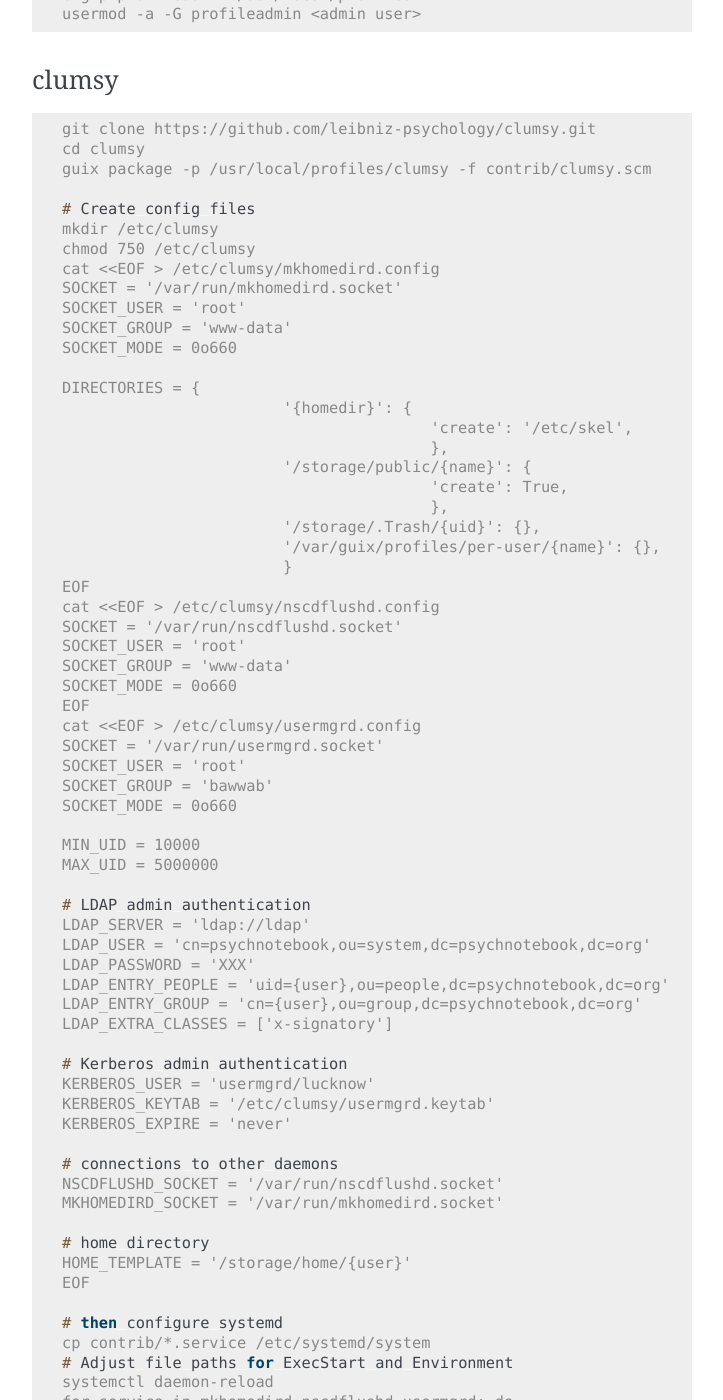
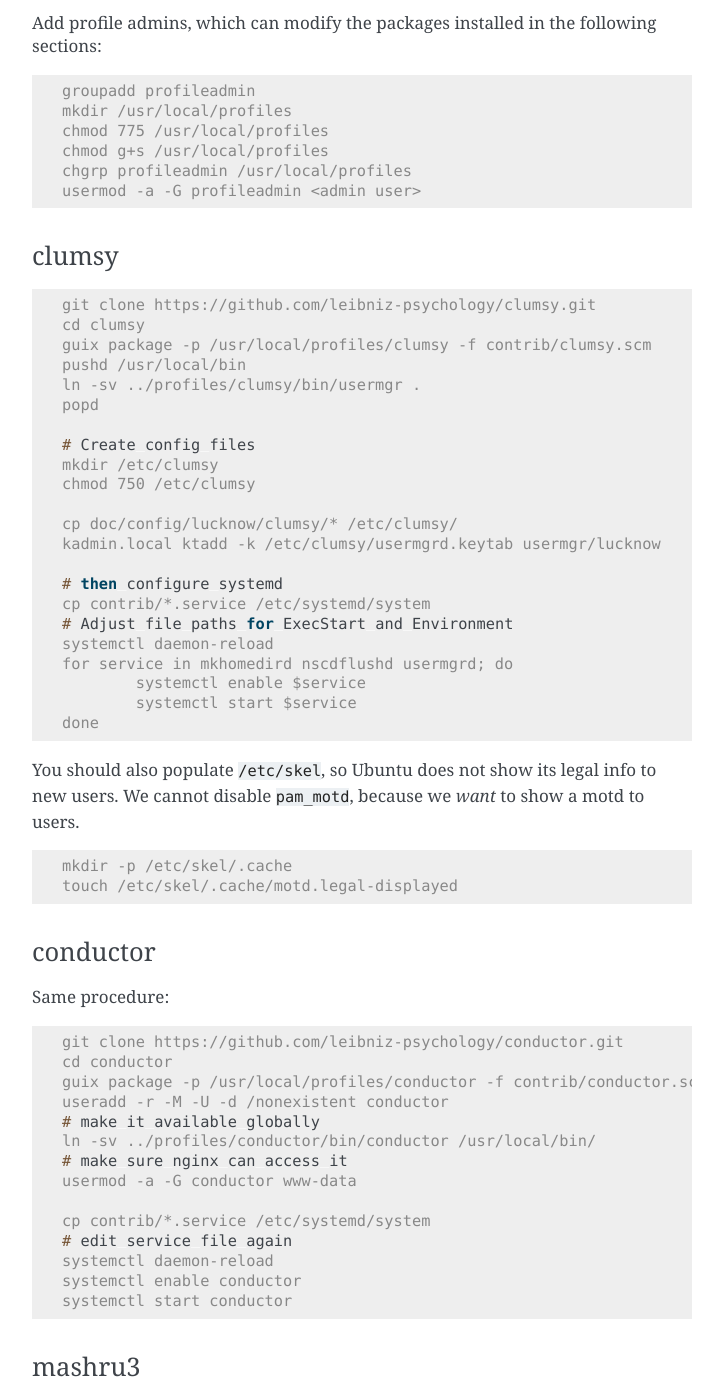
Before and after one commit to leibniz-psychology/psychnotebook-deploy, a Sphinx documentation site: the page built from doc/configuration.rst, in a window 1280 px wide and 1400 px high, scrolled down 11436 px. Shown: the whole window, without its empty margins (388-1111 px from the left). Built offline with Sphinx 7.4.7, drawn with Linux system fonts in a browser that asks for light colours; some of the changed text lies outside the part shown.

Commit message:
Update server configuration after switch to group-based sharing

```diff
--- /dev/null
+++ b/doc/config/lucknow/bawwab/config.py
@@ -0,0 +1,47 @@
+SERVER_NAME = 'https://www.psychnotebook.org/api'
+DEBUG = True
+ACCESS_LOG = False
+FORWARDED_SECRET = 'XXX'
+KNOWN_HOSTS_PATH = '/etc/ssh/ssh_known_hosts'
+RESPONSE_TIMEOUT = 300
+
+# oauth config
+KEYCLOAK_BASE = 'https://sso.leibniz-psychology.org/auth'
+KEYCLOAK_REALM = 'ZPID'
+CLIENT_ID = 'XXX'
+CLIENT_SECRET = 'XXX'
+SCOPE = ['openid', 'email', 'profile']
+
+DATABASE_URL = 'sqlite:///var/lib/bawwab/db.sqlite3'
+# password encryption key, use Fernet.generate_key() to generate one. If you
+# change or lose it, you cannot decrypt ssh passwords any more.
+DATABASE_PASSWORD_KEY = b'XXX'
+
+LDAP_SERVER = 'ldap://ldap'
+LDAP_USER = 'cn=pamtos,ou=system,dc=psychnotebook,dc=org'
+LDAP_PASSWORD = 'XXX'
+LDAP_TOS_BASE = 'ou=terms,dc=psychnotebook,dc=org'
+
+# Commands to create/delete a user.
+USERMGR_CREATE_COMMAND = \
+    ['usermgr',
+    '--client-principal', 'bawwab/lucknow',
+    '--server-principal', 'usermgrd/lucknow',
+    '--keytab', '/etc/bawwab/bawwab.keytab',
+    'user', 'create']
+USERMGR_DELETE_COMMAND = \
+    ['usermgr',
+    '--server-principal', 'usermgrd/lucknow',
+    'user', 'delete']
+
+# location of usermgrd socket
+USERMGRD_SOCKET = '/var/run/usermgrd.socket'
+
+SSH_HOST = 'ssh'
+
+EMAIL = dict(
+    server="XXX",
+    port = 587,
+    sender = "donot-reply@psychnotebook.org",
+    password = 'XXX',
+    )
--- a/doc/configuration.rst
+++ b/doc/configuration.rst
@@ -23,7 +23,15 @@
 ^^^^^^^
 
 The resolver needs to be configured to look at subdomains of
-``prd.psychnotebook.org`` for services. We also limit retention of logs.
+``prd.psychnotebook.org`` for services and :file:`/etc/hosts` must contains a line like
+
+.. code-block::
+
+	<ip-address> lucknow lucknow.psychnotebook.org
+
+Otherwise Kerberos will have issues using the wrong hostname with hostbased principals.
+
+We also limit retention of logs.
 
 .. code::
 
@@ -666,62 +675,16 @@
 	git clone https://github.com/leibniz-psychology/clumsy.git
 	cd clumsy
 	guix package -p /usr/local/profiles/clumsy -f contrib/clumsy.scm
+	pushd /usr/local/bin
+	ln -sv ../profiles/clumsy/bin/usermgr .
+	popd
 
 	# Create config files
 	mkdir /etc/clumsy
 	chmod 750 /etc/clumsy
-	cat <<EOF > /etc/clumsy/mkhomedird.config
-	SOCKET = '/var/run/mkhomedird.socket'
-	SOCKET_USER = 'root'
-	SOCKET_GROUP = 'www-data'
-	SOCKET_MODE = 0o660
 
-	DIRECTORIES = {
-				'{homedir}': {
-						'create': '/etc/skel',
-						},
-				'/storage/public/{name}': {
-						'create': True,
-						},
-				'/storage/.Trash/{uid}': {},
-				'/var/guix/profiles/per-user/{name}': {},
-				}
-	EOF
-	cat <<EOF > /etc/clumsy/nscdflushd.config
-	SOCKET = '/var/run/nscdflushd.socket'
-	SOCKET_USER = 'root'
-	SOCKET_GROUP = 'www-data'
-	SOCKET_MODE = 0o660
-	EOF
-	cat <<EOF > /etc/clumsy/usermgrd.config
-	SOCKET = '/var/run/usermgrd.socket'
-	SOCKET_USER = 'root'
-	SOCKET_GROUP = 'bawwab'
-	SOCKET_MODE = 0o660
-
-	MIN_UID = 10000
-	MAX_UID = 5000000
-
-	# LDAP admin authentication
-	LDAP_SERVER = 'ldap://ldap'
-	LDAP_USER = 'cn=psychnotebook,ou=system,dc=psychnotebook,dc=org'
-	LDAP_PASSWORD = 'XXX'
-	LDAP_ENTRY_PEOPLE = 'uid={user},ou=people,dc=psychnotebook,dc=org'
-	LDAP_ENTRY_GROUP = 'cn={user},ou=group,dc=psychnotebook,dc=org'
-	LDAP_EXTRA_CLASSES = ['x-signatory']
-
-	# Kerberos admin authentication
-	KERBEROS_USER = 'usermgrd/lucknow'
-	KERBEROS_KEYTAB = '/etc/clumsy/usermgrd.keytab'
-	KERBEROS_EXPIRE = 'never'
-
-	# connections to other daemons
-	NSCDFLUSHD_SOCKET = '/var/run/nscdflushd.socket'
-	MKHOMEDIRD_SOCKET = '/var/run/mkhomedird.socket'
-
-	# home directory
-	HOME_TEMPLATE = '/storage/home/{user}'
-	EOF
+	cp doc/config/lucknow/clumsy/* /etc/clumsy/
+	kadmin.local ktadd -k /etc/clumsy/usermgrd.keytab usermgr/lucknow
 
 	# then configure systemd
 	cp contrib/*.service /etc/systemd/system
@@ -733,7 +696,7 @@
 	done
 
 You should also populate :file:`/etc/skel`, so Ubuntu does not show its legal
-info to new users. We cannot disable ``pam_tos``, because we *want* to show a
+info to new users. We cannot disable ``pam_motd``, because we *want* to show a
 motd to users.
 
 .. code:: console
@@ -828,7 +791,11 @@
 	mkdir /etc/bawwab
 	chmod 750 /etc/bawwab
 	chgrp bawwab /etc/bawwab
-	cp contrib/config.py /etc/bawwab/
+	cp doc/config/lucknow/bawwab/config.py /etc/bawwab/
+
+	kadmin.local ktadd -k /etc/bawwab/bawwab.keytab bawwab/lucknow
+	chown root:bawwab /etc/bawwab/bawwab.keytab
+	chmod 640 /etc/bawwab/bawwab.keytab
 
 Edit the config file, making sure ``SERVER_NAME`` is set to
 ``'https://www.psychnotebook.org/api'``.  Then create database directories:
```
Also changed, not shown: other parts of doc/configuration.rst (+3 -2 lines), doc/config/lucknow/systemd/journald.conf (+6 -1 lines), 3 other files.
